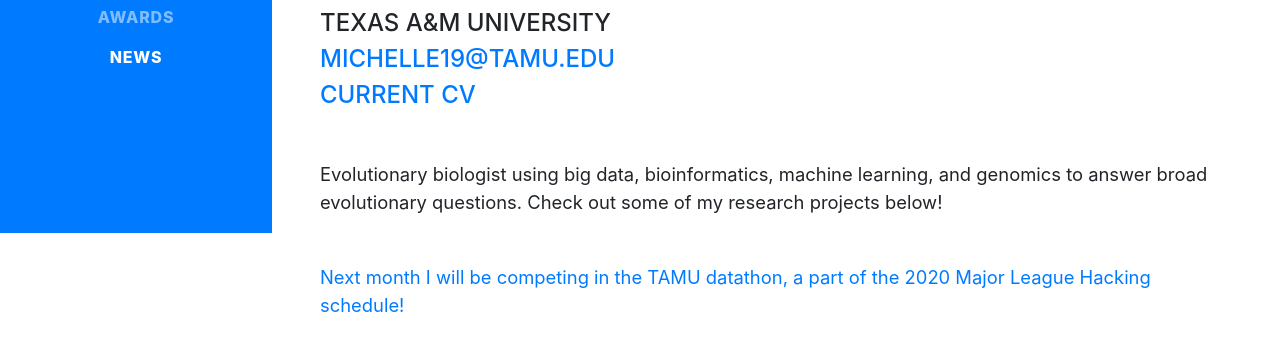
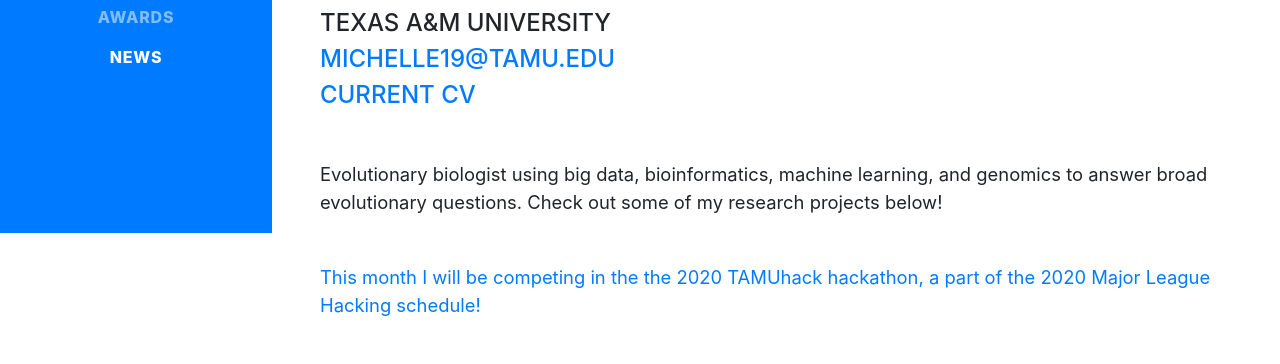
Before and after one commit to MichelleJonika/michellejonika.github.io, a website with bundled scripts: page index.html in a window 1280 px wide. Shown: the part 567-931 px from the top of the page. Built offline with nearby package versions, Linux system fonts and the light colour scheme; a web font is replaced by a local one.

Commit message:
Update hacking competitions

```diff
--- a/index.html
+++ b/index.html
@@ -82,7 +82,7 @@
         <a href="Jonika-CV.pdf">Current CV</a>
         </div>
         <p class="lead mb-5">Evolutionary biologist using big data, bioinformatics, machine learning, and genomics to answer broad evolutionary questions. Check out some of my research projects below! </p>
-        <p class="lead mb-5"><a href="https://tamudatathon.com/">Next month I will be competing in the TAMU datathon, a part of the 2020 Major League Hacking schedule!</a></p>
+        <p class="lead mb-5"><a href="https://tamuhack.com">This month I will be competing in the the 2020 TAMUhack hackathon, a part of the 2020 Major League Hacking schedule!</a></p>
         <div class="social-icons">
           <a href="https://www.linkedin.com/in/michelle-jonika-7b2459138/">
             <i class="fab fa-linkedin-in"></i>
```
